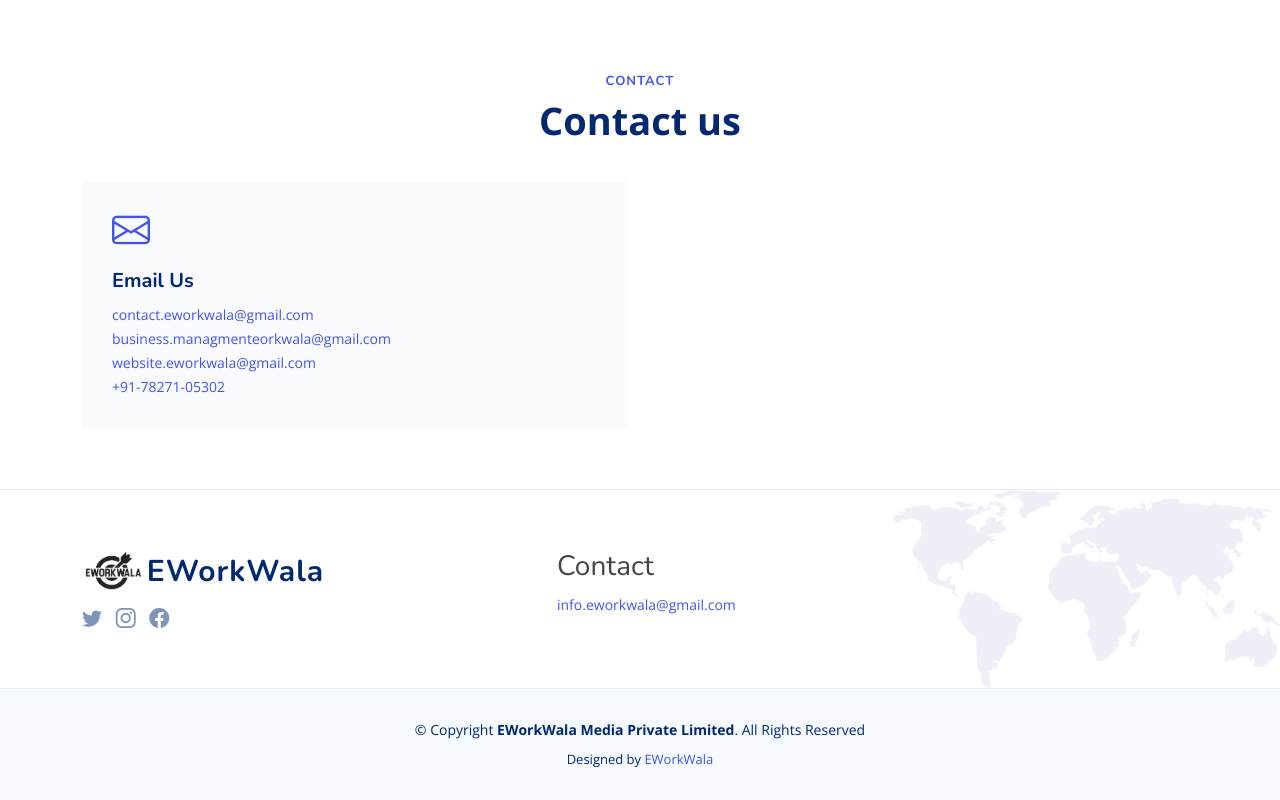
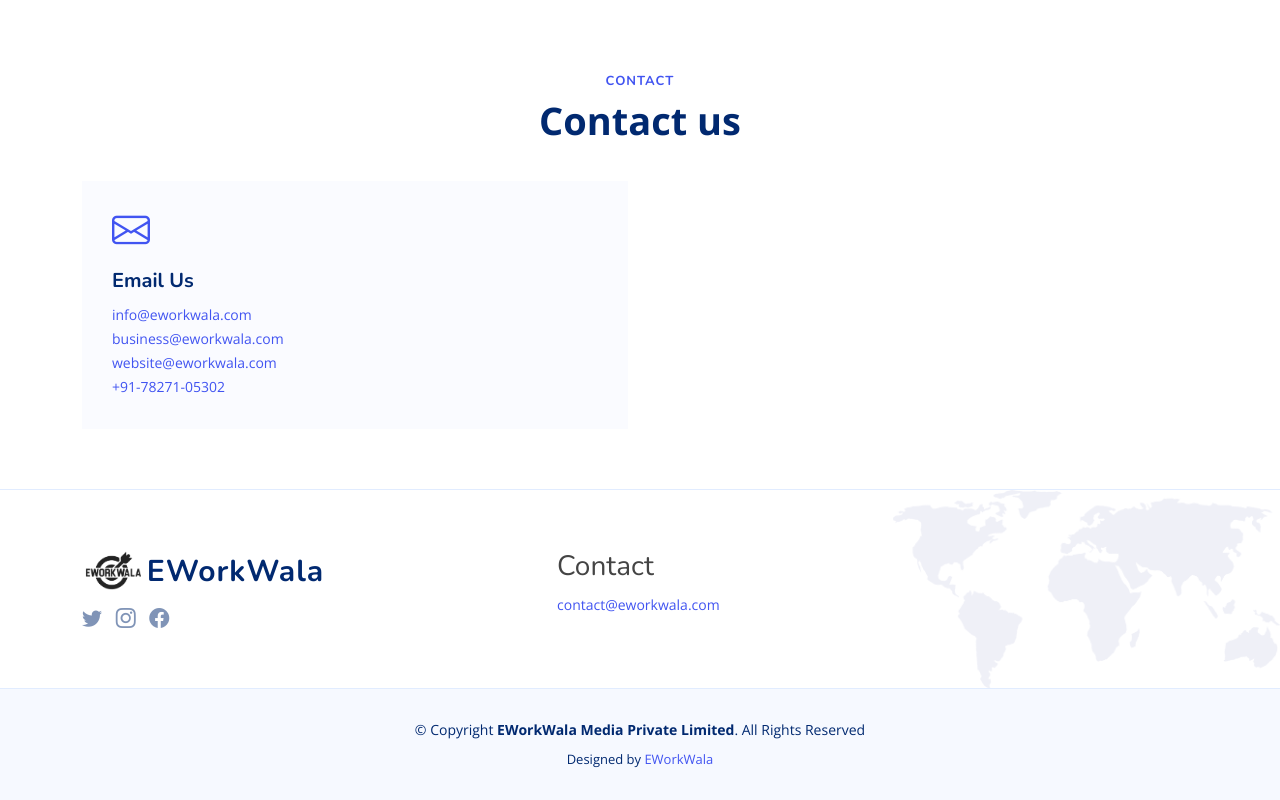
Before and after one commit to Vishalkumarcode/try2, a plain HTML site: page index.html in a window 1280 px wide. Shown: the part 4122-4922 px from the top of the page. Drawn offline with nearby package versions, Linux system fonts and the light colour scheme; a script that the page names is missing; files whose address does not match are found by name.

Commit message:
Update index.html
Email changing

```diff
--- a/index.html
+++ b/index.html
@@ -470,9 +470,9 @@
                             <i class="bi bi-envelope"></i>
                             <h3>Email Us</h3>
 
-                            <p><a href="mailto:contact.eworkwala@gmail.com">contact.eworkwala@gmail.com</a><br>
-                                <a href="mailto:website.eworkwala@gmail.com">business.managmenteorkwala@gmail.com</a><br>
-                                <a href="mailto:website.eworkwala@gmail.com">website.eworkwala@gmail.com</a><br>
+                            <p><a href="mailto:info@eworkwala.com">info@eworkwala.com</a><br>
+                                <a href="mailto:business@eworkwala.com">business@eworkwala.com</a><br>
+                                <a href="mailto:website@eworkwala.com">website@eworkwala.com</a><br>
                                 <a href="https://wa.me/+917827105302">+91-78271-05302</a>
 
                             </p>
@@ -522,8 +522,7 @@
                     <div class="col-lg-3 col-md-12 footer-contact text-center text-md-start">
 
                          <h3>Contact</h3>
-                        <p><a href="mailto:info.eworkwala@markitup.in">info.eworkwala@gmail.com</a></p>
-
+                        <p><a href="mailto:contact@eworkwala.com">contact@eworkwala.com</a></p>
 
                     </div>
 
```
